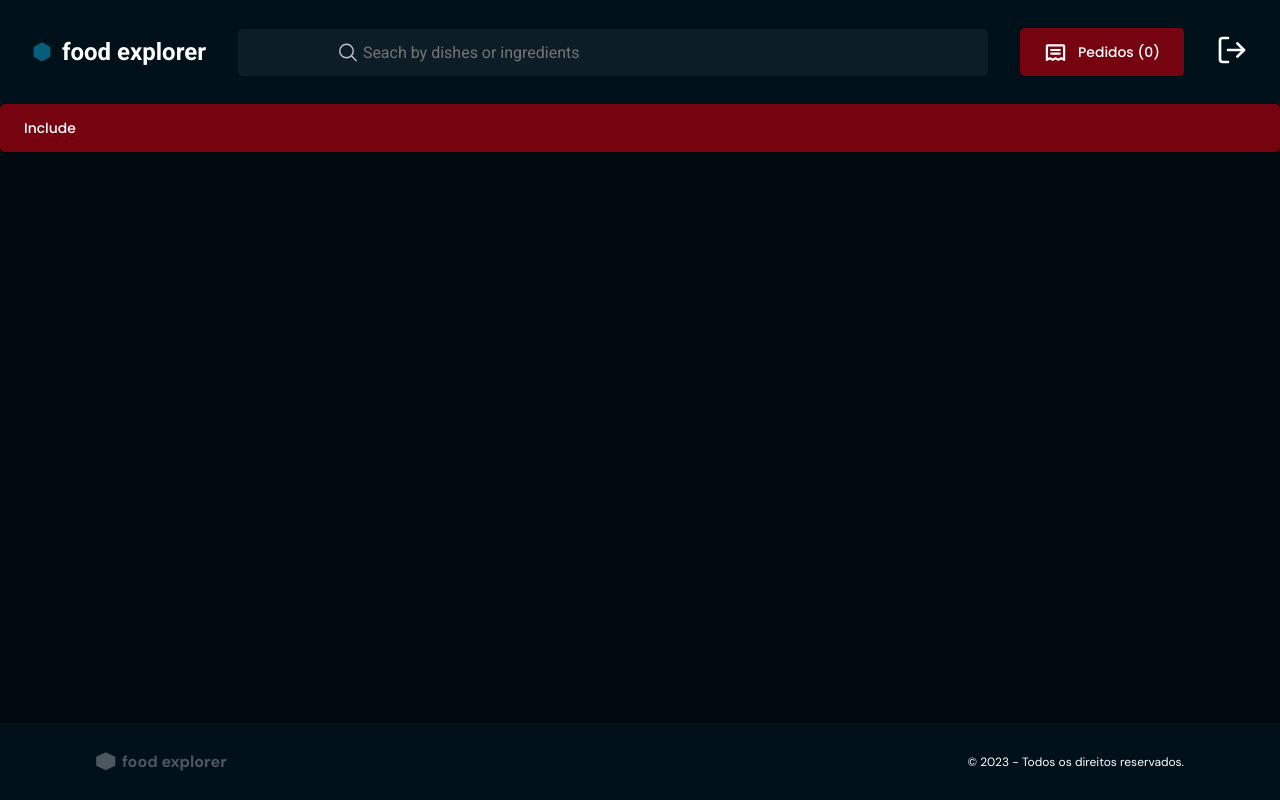
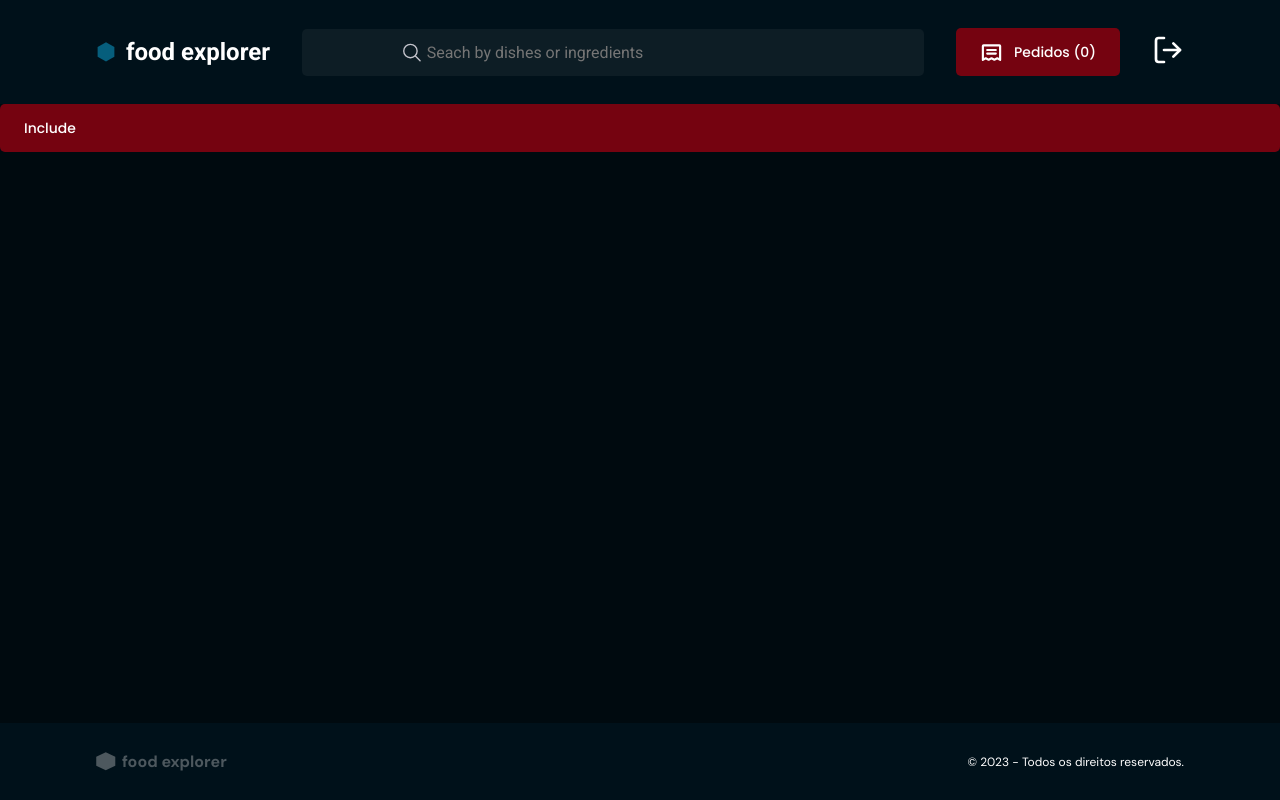
Before and after one commit to NataliaKals003/FoodExplorer.Frontend, a React (Vite) app: page / in a window 1280 px wide. Built offline with nearby package versions, Linux system fonts and the light colour scheme.

Commit message:
Starting slideMenu

```diff
--- a/src/components/Header/index.jsx
+++ b/src/components/Header/index.jsx
@@ -1,21 +1,27 @@
 import { Container, Logo, Logout, Search, Menu, OrdersIcon } from "./styles";
 import { Button } from '../Button';
 import { Input } from "../Input";
+import { SideMenu } from "../SideMenu";
 import { LuLogOut } from "react-icons/lu";
 import { PiReceiptBold } from "react-icons/pi";
 import { IoSearchOutline } from "react-icons/io5";
 import { BsList } from "react-icons/bs";
 import polygon from '../../assets/Polygon.svg';
+import { useState } from 'react';
 
 export function Header() {
+    const [isSideMenuOpen, setIsSideMenuOpen] = useState(false);
     const orderCount = 0;
+
+    const toggleSideMenu = () => {
+        setIsSideMenuOpen(!isSideMenuOpen);
+    };
 
     return (
         <Container >
             <Menu>
-                <BsList />
+                <BsList onClick={toggleSideMenu} />
             </Menu>
-
             <Logo>
                 <img src={polygon} alt="Polygon" />
                 <div>
@@ -31,7 +37,7 @@ export function Header() {
             </OrdersIcon>
             <Button className="headerButton" icon={PiReceiptBold} title={`Pedidos (${orderCount})`} />
             <Logout><LuLogOut /></Logout>
-
+            {isSideMenuOpen && <SideMenu closeMenu={toggleSideMenu} />}
         </Container >
     );
 }
--- a/src/components/Header/styles.js
+++ b/src/components/Header/styles.js
@@ -7,7 +7,7 @@ export const Container = styled.header`
     flex-direction: row;
     align-items: center;
     justify-content: space-between;
-    padding: 1.75rem 2rem;
+    padding: 1.75rem 6rem;
     height: 6.5rem;
     width: 100%;
     background-color: ${({ theme }) => theme.COLORS.DARK_600};
--- a/src/components/SideMenu/index.jsx
+++ b/src/components/SideMenu/index.jsx
@@ -0,0 +1,25 @@
+import { Container, MenuHader, Title, CloseButton, Nav, Search, Logout } from "./styles";
+import { Footer } from '../Footer';
+import { Input } from "../Input";
+import { AiOutlineClose } from 'react-icons/ai';
+import { IoSearchOutline } from "react-icons/io5";
+
+export function SideMenu({ closeMenu }) {
+    return (
+        <Container>
+            <MenuHader>
+                <CloseButton onClick={closeMenu}>
+                    <AiOutlineClose size={24} />
+                </CloseButton>
+                <Title>Menu</Title>
+            </MenuHader>
+            <Nav>
+                <Search>
+                    <Input placeholder="Seach by dishes or ingredients" icon={IoSearchOutline} />
+                </Search>
+                <Logout>Sair</Logout>
+            </Nav>
+            <Footer />
+        </Container>
+    )
+}
--- a/src/components/SideMenu/styles.js
+++ b/src/components/SideMenu/styles.js
@@ -0,0 +1,53 @@
+import styled from "styled-components";
+import { LAYOUT_BREAKPOINTS } from "../../styles/layoutBreakpoints";
+
+export const Container = styled.aside`
+    display: none;
+
+    @media(max-width: ${LAYOUT_BREAKPOINTS.MD}) {
+
+    display: flex;
+    align-items: center;
+    flex-direction: column;
+    width: 100%;
+    height: 100vh;
+    position: fixed;
+    z-index: 1;
+    top: 0;
+    left: 0;
+    background-color: ${({ theme }) => theme.COLORS.DARK_900};
+    transition: transform 0.3s ease;
+    transform: translateX(0);
+    }
+`;
+
+export const MenuHader = styled.header`
+    display: flex;
+    align-items: center;
+    padding: 1rem;
+`;
+
+export const Title = styled.div`
+    font-size: 1.31rem;
+    font-weight: 400;
+`;
+
+export const CloseButton = styled.button`
+  background: none;
+  border: none;
+  color: ${({ theme }) => theme.COLORS.LIGHT_100};
+  cursor: pointer;
+  font-size: 24px;
+`;
+
+export const Nav = styled.div`
+
+`;
+
+export const Search = styled.div`
+
+`;
+
+export const Logout = styled.button`
+
+`;
--- a/src/pages/Details/index.jsx
+++ b/src/pages/Details/index.jsx
@@ -7,7 +7,6 @@ export function Details() {
   return (
     <Container>
       <Header />
-
       <Button title="Include" />
       <Footer />
     </Container>
```
